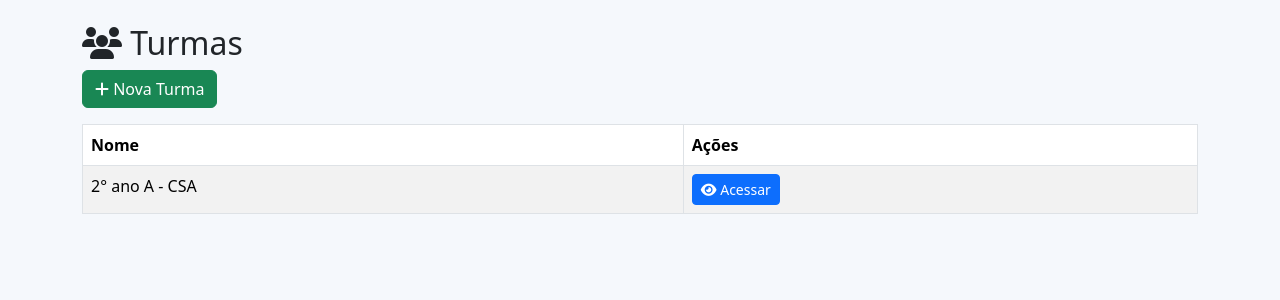
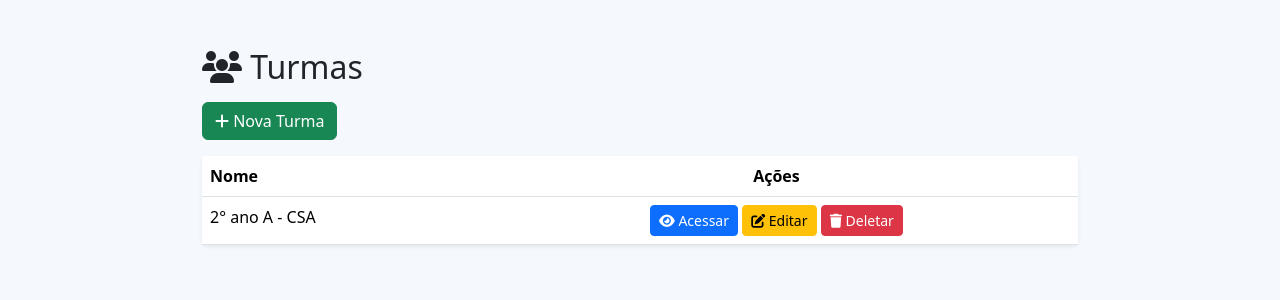
Before and after one commit to Julioamancio/chamada, a Flask app: page /inicio in a window 1280 px wide. Shown: the part 56-356 px from the top of the page. Run offline with Flask 3, Linux system fonts and the light colour scheme; a user stored in the database is signed in.

Commit message:
Update index.html

```diff
--- a/templates/index.html
+++ b/templates/index.html
@@ -1,19 +1,40 @@
 {% extends "base.html" %}
-{% block title %}Início{% endblock %}
+{% block title %}Turmas{% endblock %}
 {% block content %}
-<h2><i class="fa-solid fa-users"></i> Turmas</h2>
-<a href="{{ url_for('turma_add') }}" class="btn btn-success mb-3"><i class="fa-solid fa-plus"></i> Nova Turma</a>
-<table class="table table-striped table-bordered">
-    <thead><tr><th>Nome</th><th>Ações</th></tr></thead>
+<div class="container mt-4" style="max-width:900px;">
+    <h2 class="mb-3"><i class="fa-solid fa-users"></i> Turmas</h2>
+    <a href="{{ url_for('turma_add') }}" class="btn btn-success mb-3">
+        <i class="fa-solid fa-plus"></i> Nova Turma
+    </a>
+    <table class="table table-hover bg-white rounded shadow-sm">
+        <thead>
+            <tr>
+                <th>Nome</th>
+                <th class="text-center">Ações</th>
+            </tr>
+        </thead>
         <tbody>
         {% for turma in turmas %}
             <tr>
                 <td>{{ turma.nome }}</td>
-            <td>
-                <a href="{{ url_for('turma_detail', turma_id=turma.id) }}" class="btn btn-primary btn-sm"><i class="fa-solid fa-eye"></i> Acessar</a>
+                <td class="text-center">
+                    <a href="{{ url_for('turma_detail', turma_id=turma.id) }}" class="btn btn-primary btn-sm">
+                        <i class="fa-solid fa-eye"></i> Acessar
+                    </a>
+                    <a href="{{ url_for('turma_edit', turma_id=turma.id) }}" class="btn btn-warning btn-sm">
+                        <i class="fa-solid fa-pen-to-square"></i> Editar
+                    </a>
+                    <form action="{{ url_for('turma_delete', turma_id=turma.id) }}" method="POST" style="display:inline" onsubmit="return confirm('Tem certeza que deseja deletar esta turma?');">
+                        <button class="btn btn-danger btn-sm" type="submit">
+                            <i class="fa-solid fa-trash"></i> Deletar
+                        </button>
+                    </form>
                 </td>
             </tr>
+        {% else %}
+            <tr><td colspan="2" class="text-center">Nenhuma turma cadastrada ainda.</td></tr>
         {% endfor %}
         </tbody>
     </table>
+</div>
 {% endblock %}
```
Lines whose indentation alone changed are shown as unchanged.
